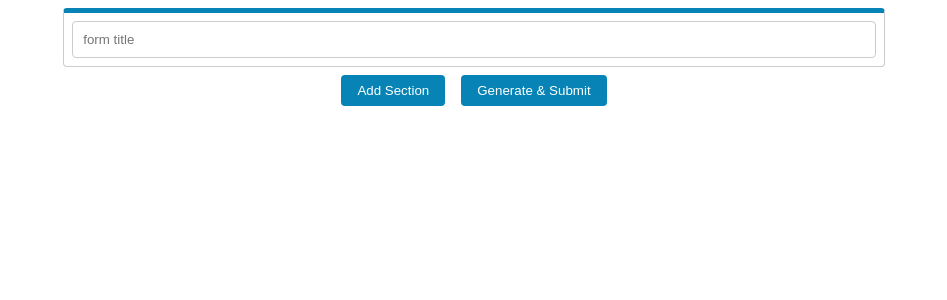
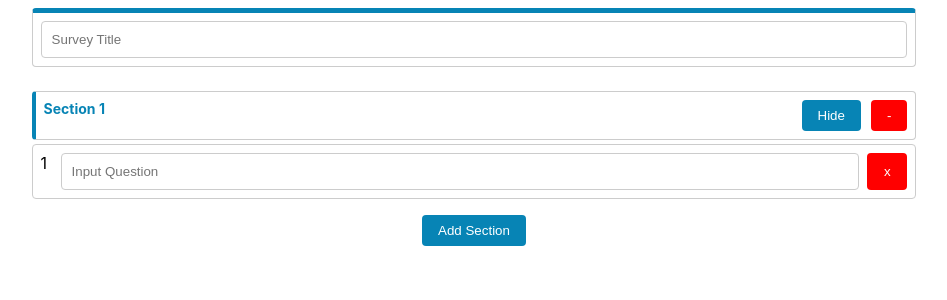
Before and after one commit to asarisoft/DynamicFormLikeGoogleForm, a React (Create React App) app: page / in a window 1280 px wide. Shown: the top 300 px of the page, without its empty margins (166-1113 px from the left). Built offline with nearby package versions, Linux system fonts and the light colour scheme.

Commit message:
release 1.0.3

```diff
--- a/src/components/form/header.js
+++ b/src/components/form/header.js
@@ -2,7 +2,7 @@
 import React, { Component } from 'react';
 import {
   Input,
-  TextArea
+  // TextArea
 } from '../general';
 import { HeaderFormContainer} from './headerElement';
 
@@ -34,7 +34,7 @@ class HeaderForm extends Component {
         <Input
           type="text"
           value={this.state.title || this.props.title}
-          placeholder='form title'
+          placeholder='Survey Title'
           onChange={this.handleTitleChange}
         />
         {/* <TextArea
--- a/src/components/form/index.js
+++ b/src/components/form/index.js
@@ -6,54 +6,20 @@ import { FormContainer } from './indexElement';
 import { StyledButton } from '../general';
 
 
-const dummyData = [{
+const initialData = [{
   "sections": [
     {
       "label": "Section 1",
       "questions": [
         {
-                  "type": "paragraph",
-                  "question": "asfsdfdsfsd"
+          "type": "",
+          "question": ""
         },
-              {
-                "type": "paragraph",
-                "question": "asfsdfdsfsd"
-            },
-              {
-                  "type": "multiple",
-                  "question": "asdfadsfdsa",
-                  "options": [
-                      {
-                          "label": "a",
-                          "action": ""
-                      },
-                      {
-                          "label": "b",
-                          "action": ""
-                      },
-                      {
-                          "label": "c",
-                          "action": ""
-                      },
-                      {
-                          "label": "d",
-                          "action": ""
-                      }
-                  ]
-              },
-              {
-                  "type": "scale",
-                  "question": "aaaaaa",
-                  "scale": {
-                      "start": 1,
-                      "finish": 3
-                  }
-              }
       ],
       "isQuestionsVisible": true
     }
   ],
-  "title": "Survey Oke"
+  "title": ""
 }]
 
 class Form extends Component {
@@ -67,8 +33,8 @@ class Form extends Component {
     this.headerRef = null;
   }
 
-  componentDidMount () {
-    // this.setState({sections: dummyData[0]['sections'], title: dummyData[0]['title'] })
+  componentDidMount() {
+    this.setState({ sections: initialData[0]['sections'], title: initialData[0]['title'] })
   }
 
   // Fungsi untuk menambah section baru
@@ -127,6 +93,13 @@ class Form extends Component {
     this.setState({ sections: updatedSections });
   }
 
+  // delete section
+  deleteSection = (sectionIndex) => {
+    const updatedSections = [...this.state.sections];
+    updatedSections.splice(sectionIndex, 1);
+    this.setState({ sections: updatedSections });
+  }
+
   populateData = () => {
     const { sections } = this.state;
     const updatedSections = [...sections];
@@ -140,8 +113,8 @@ class Form extends Component {
         updatedSections[sectionIndex].questions[questionIndex] = fieldData;
       });
     });
-    console.log("updatedSections", updatedSections)
     this.setState({ sections: updatedSections, title: this.headerRef.state });
+    return updatedSections
   }
 
 
@@ -158,6 +131,7 @@ class Form extends Component {
               section={section}
               onAddField={() => this.addQuestionToSection(sectionIndex)}
               onToggleQustion={() => this.toggleQuestionsVisibility(sectionIndex)}
+              onDeleteSection={() => this.deleteSection(sectionIndex)}
             />
             <div style={{ display: section.isQuestionsVisible ? 'block' : 'none' }}>
               {section.questions.map((question, questionIndex) => (
@@ -181,7 +155,7 @@ class Form extends Component {
         ))}
         <div className='form-footer'>
           <StyledButton onClick={this.addSection}>Add Section</StyledButton>
-          <StyledButton onClick={this.populateData}>Generate & Submit</StyledButton>
+          {/* <StyledButton onClick={this.populateData}>Generate & Submit</StyledButton> */}
         </div>
       </FormContainer>
     );
--- a/src/components/form/indexElement.js
+++ b/src/components/form/indexElement.js
@@ -1,5 +1,5 @@
-import styled, { css } from 'styled-components';
-import { screensize } from '../../utils'; // Gantilah 'path-to-your-utils' dengan path yang benar ke utils Anda
+import styled from 'styled-components';
+import {  screensize } from '../../utils'; // Gantilah 'path-to-your-utils' dengan path yang benar ke utils Anda
 
 export const FormContainer = styled.div`
     width: 100%;
@@ -12,7 +12,7 @@ export const FormContainer = styled.div`
         }
     }
     @media ${screensize.desktopUp} {
-        width: 65%;
+        width: 70%;
         margin: 0 auto;
     }
 `;
--- a/src/components/form/question/indexElement.js
+++ b/src/components/form/question/indexElement.js
@@ -1,4 +1,4 @@
-import styled, { css } from 'styled-components';
+import styled from 'styled-components';
 import { screensize, colors } from '../../../utils'; // Gantilah 'path-to-your-utils' dengan path yang benar ke utils Anda
 
 export const FieldsContainer = styled.div`
--- a/src/components/form/question/optionElement.js
+++ b/src/components/form/question/optionElement.js
@@ -1,4 +1,4 @@
-import styled, { css } from 'styled-components';
+import styled from 'styled-components';
 import { colors, screensize } from '../../../utils'; // Gantilah 'path-to-your-utils' dengan path yang benar ke utils Anda
 
 export const Container = styled.div`
--- a/src/components/form/question/scaleElement.js
+++ b/src/components/form/question/scaleElement.js
@@ -1,5 +1,5 @@
-import styled, { css } from 'styled-components';
-import { screensize } from '../../../utils'; // Gantilah 'path-to-your-utils' dengan path yang benar ke utils Anda
+import styled from 'styled-components';
+// import { screensize } from '../../../utils'; // Gantilah 'path-to-your-utils' dengan path yang benar ke utils Anda
 
 export const Container = styled.div`
     width: 80%;
--- a/src/components/form/section.js
+++ b/src/components/form/section.js
@@ -2,12 +2,12 @@ import React from 'react';
 import { SectionContainer } from './sectionElement';
 import { StyledButton } from '../general'
 
-const SectionForm = ({ section, label, onAddField, onToggleQustion }) => {
+const SectionForm = ({ section, label, onAddField, onToggleQustion, onDeleteSection }) => {
   return (
     <SectionContainer>
       <h3>{label}</h3>
       <div className='button-wrapper'>
-        {section.questions.length == 0 &&
+        {section.questions.length === 0 &&
           <StyledButton
             className='add-button'
             onClick={onAddField}>+ Question</StyledButton>
@@ -17,6 +17,9 @@ const SectionForm = ({ section, label, onAddField, onToggleQustion }) => {
             className='add-button'
             onClick={onToggleQustion}>{section.isQuestionsVisible ? "Hide" : "Show"}</StyledButton>
         }
+        <StyledButton
+            className='delete-button'
+            onClick={onDeleteSection}>-</StyledButton>
       </div>
     </SectionContainer>
   );
--- a/src/components/form/sectionElement.js
+++ b/src/components/form/sectionElement.js
@@ -19,7 +19,10 @@ export const SectionContainer = styled.div`
     .button-wrapper {
         text-align: right;
         button {
-            margin-left: 8px;
+            margin-left: 10px;
+        }
+        .delete-button {
+            background-color: ${colors.red}
         }
     }
 `;
```
Also changed, not shown: package.json (+5 -5 lines), src/index.js (+4 -5 lines), 10 other files (tests, documents, lock files or other folders). Lines whose indentation alone changed are shown as unchanged.
